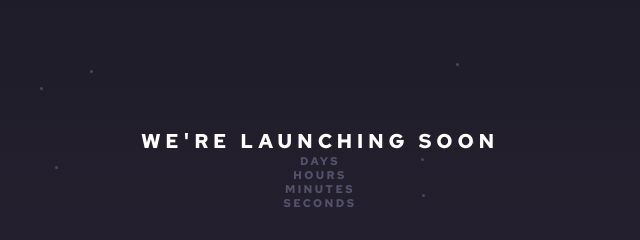
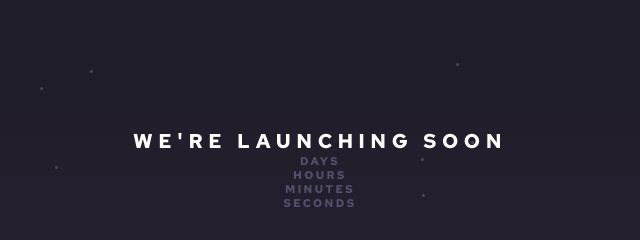
Before and after one commit to Jacko0b/06-launch-countdown-timer-main, a plain HTML site: page index.html in a window 1280 px wide. Shown: the part 171-411 px from the top of the page, 320-960 px from the left. Drawn offline with Linux system fonts and the light colour scheme.

```diff
--- a/style.css
+++ b/style.css
@@ -61,7 +61,7 @@ h1{
     text-transform: uppercase;
     font-size: 1.25rem;
     font-weight: 700;
-    letter-spacing: .3rem;
+    letter-spacing: .35rem;
     padding: 0 1rem;
 }
 p{
```
